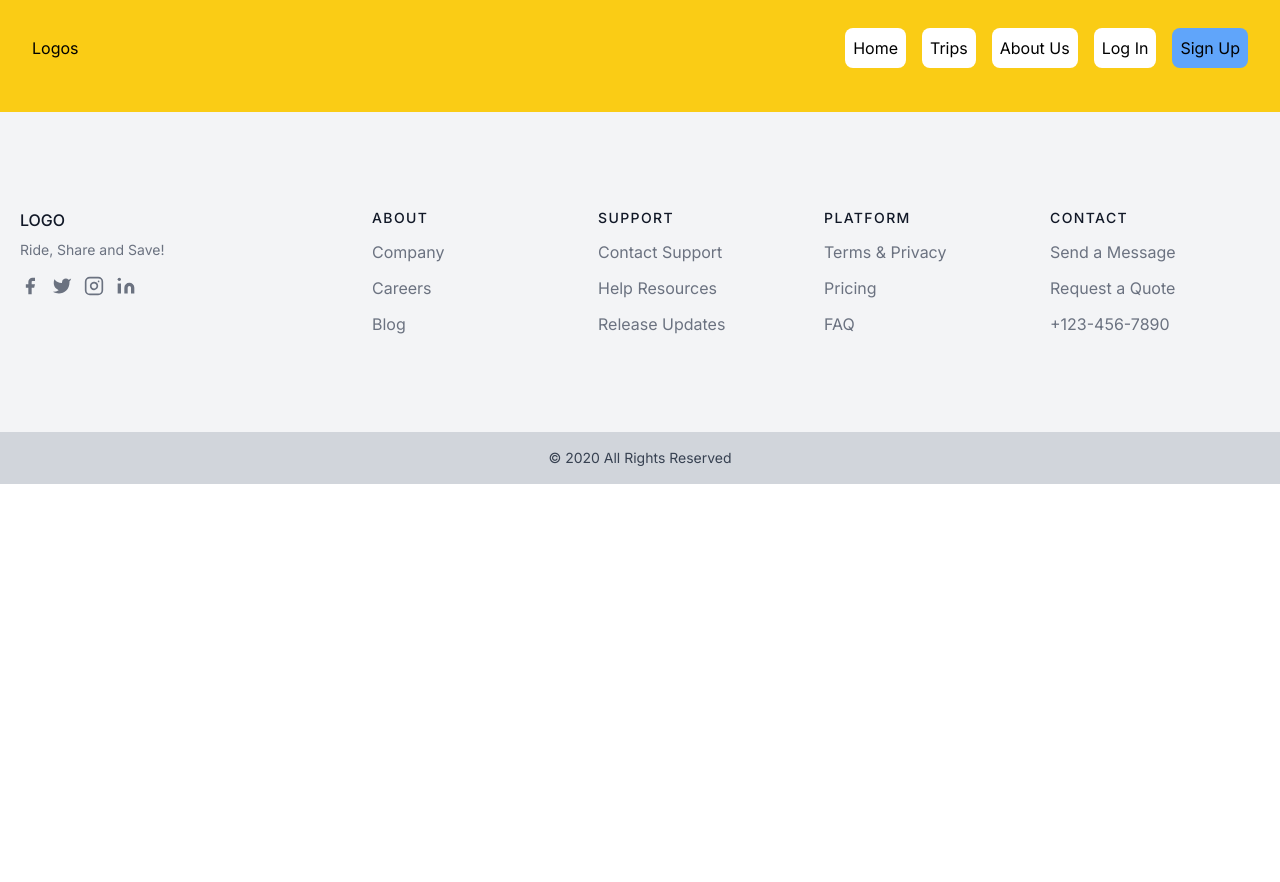
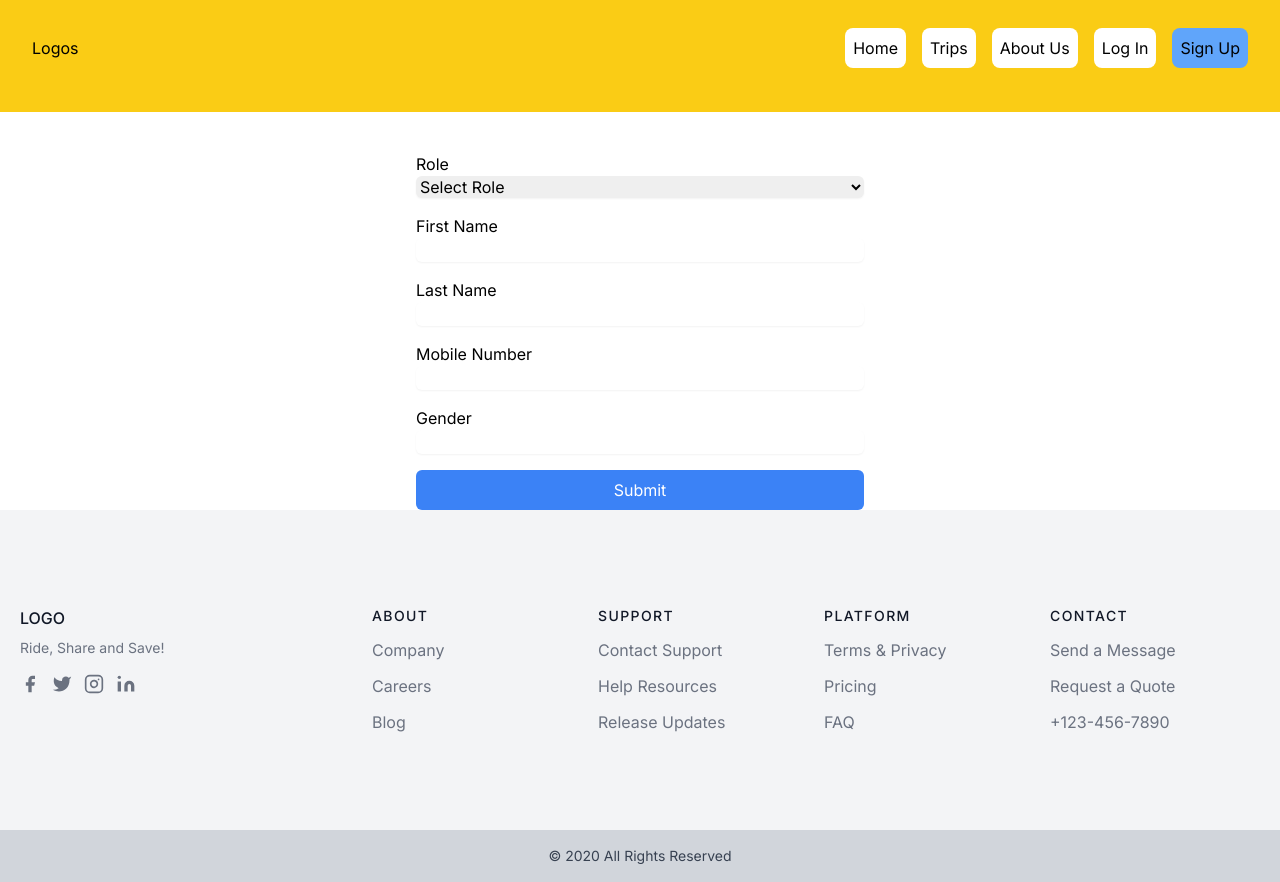
Before and after one commit to Bhargavaansh2211/HOF, a Next.js app in the folder coride/: page /onboarding in a window 1280 px wide. Before the commit the page ends 800 px from the top, so only its background shows below. Built offline with nearby package versions, Linux system fonts and the light colour scheme.

Commit message:
onboard fix

```diff
--- a/coride/src/app/onboarding/page.tsx
+++ b/coride/src/app/onboarding/page.tsx
@@ -1,12 +1,12 @@
-'use client'
+"use client"
+import React, { useState, FormEvent, ChangeEvent } from 'react'
 import { currentUser } from '@clerk/nextjs'
-import React, { useState, FormEvent, ChangeEvent } from 'react'
 
-const page = () => {
+const Page = () => {
   const [role, setRole] = useState('');
   const [first_name, setFirst_name] = useState('');
   const [last_name, setLast_name] = useState('');
-  const [mobile, setmobile] = useState('');
+  const [mobile, setMobile] = useState('');
   const [gender, setGender] = useState('');
   const [vehicleType, setVehicleType] = useState('');
   const [vehicleNumber, setVehicleNumber] = useState('');
@@ -35,8 +35,8 @@
     setLast_name(e.target.value);
   };
 
-  const handlemobileChange = (e: ChangeEvent<HTMLInputElement>) => {
-    setmobile(e.target.value);
+  const handleMobileChange = (e: ChangeEvent<HTMLInputElement>) => {
+    setMobile(e.target.value);
   };
 
   const handleGenderChange = (e: ChangeEvent<HTMLInputElement>) => {
@@ -51,11 +51,7 @@
     setVehicleNumber(e.target.value);
   };
 
-  const page = async () => {
-    const user = await currentUser();
-    console.log(user)
   return (
-      <>
     <div className="max-w-md mx-auto mt-10">
       <form onSubmit={handleSubmit} className="space-y-4">
         <div>
@@ -97,7 +93,7 @@
             type="text"
             id="mobile"
             value={mobile}
-                onChange={handlemobileChange}
+            onChange={handleMobileChange}
             className="block w-full border-gray-300 rounded-md shadow-sm focus:ring-blue-500 focus:border-blue-500"
           />
         </div>
@@ -138,8 +134,7 @@
         <button type="submit" className="w-full bg-blue-500 text-white py-2 rounded-md hover:bg-blue-600">Submit</button>
       </form>
     </div>
-      </>
-    )
+  );
 }
-}
-export default page;
+
+export default Page;
```
Lines whose indentation alone changed are shown as unchanged.
